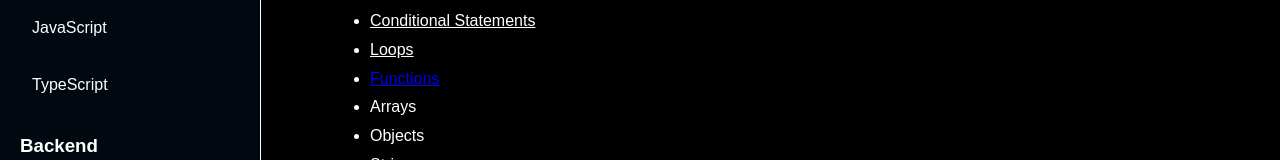
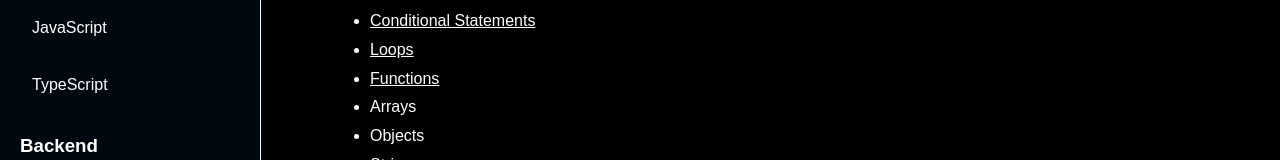
Before and after one commit to asmitbiswas/Project-Next-JS, a Next.js app in the folder app/: page /JavaScript in a window 1280 px wide. Shown: the part 369-529 px from the top of the page. Built offline with nearby package versions, Linux system fonts and the light colour scheme.

Commit message:
Bug fixed

```diff
--- a/app/app/(categories)/JavaScript/page.tsx
+++ b/app/app/(categories)/JavaScript/page.tsx
@@ -23,7 +23,7 @@ export default function JavaScriptHome() {
           <li><Link href="/JavaScript/Operators" style={{color:"white"}}>Operators</Link></li>
           <li><Link href="/JavaScript/CT" style={{color:"white"}}>Conditional Statements</Link></li>
           <li><Link href="/JavaScript/Loops" style={{color:"white"}}>Loops</Link></li>
-          <li><Link href="/JavaScript/Functions">Functions</Link></li>
+          <li><Link href="/JavaScript/Functions" style={{color:"white"}}>Functions</Link></li>
           <li>Arrays</li>
           <li>Objects</li>
           <li>Strings</li>
```
